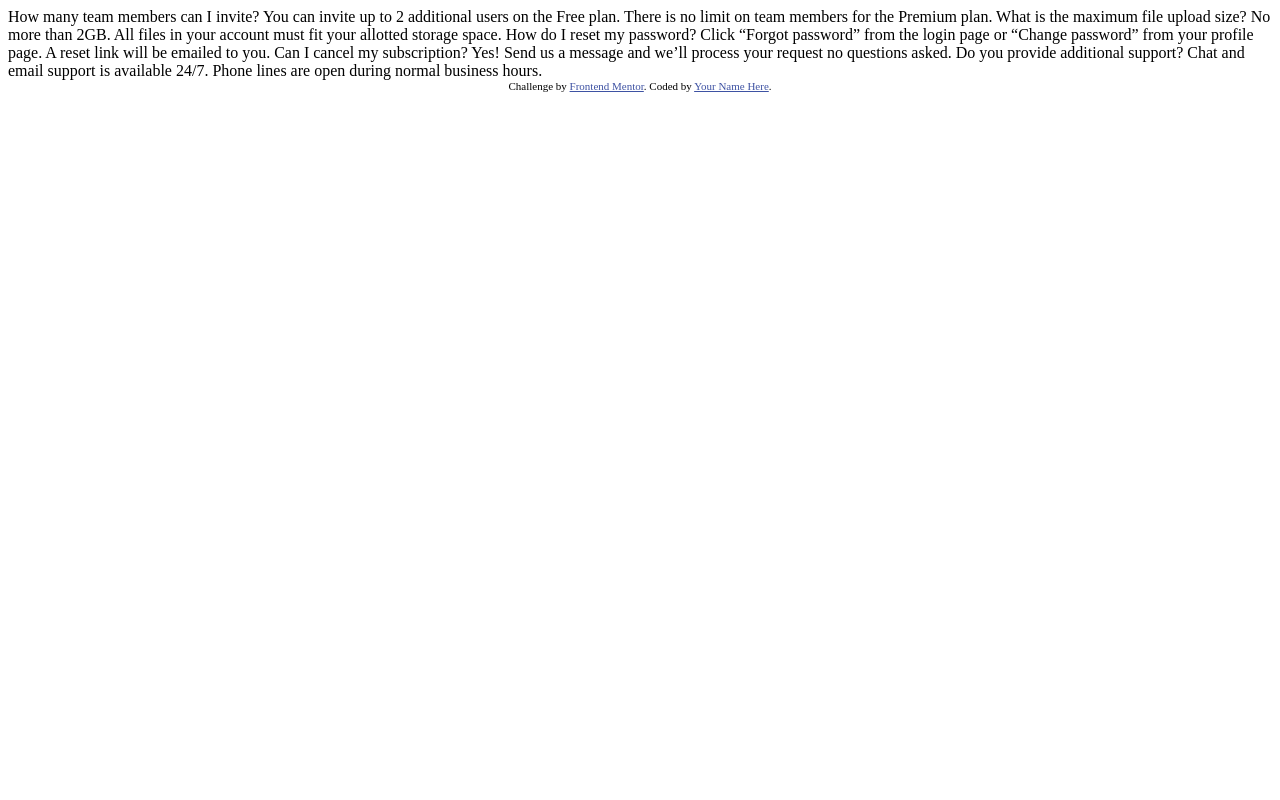
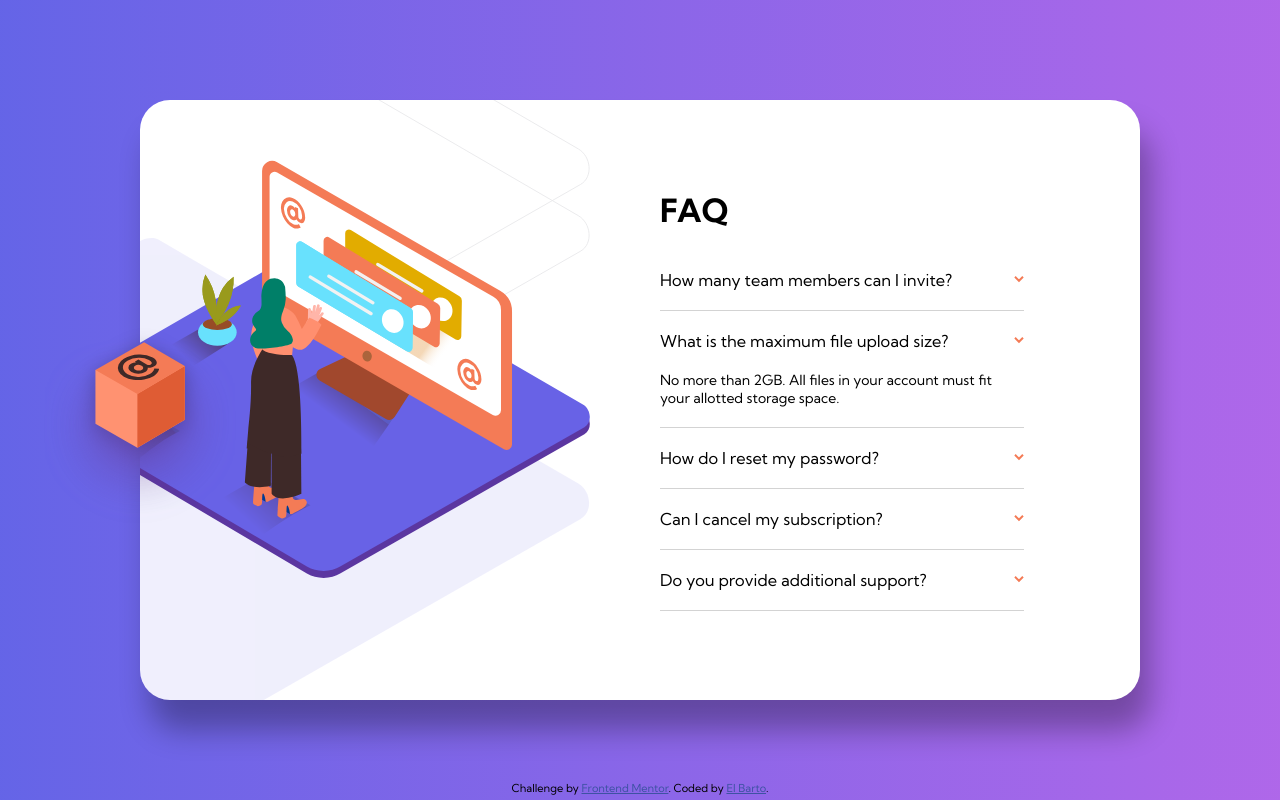
Before and after one commit to EmixamG/Accordion-FAQ, a plain HTML site: page index.html in a window 1280 px wide. Drawn offline with Linux system fonts and the light colour scheme.

Commit message:
Almost finished
Tackled the whole challenge. Last missing is the JS code to develop the answers when clicking on the questions

```diff
--- a/index.html
+++ b/index.html
@@ -1,40 +1,122 @@
 <!DOCTYPE html>
 <html lang="en">
+
 <head>
   <meta charset="UTF-8">
-  <meta name="viewport" content="width=device-width, initial-scale=1.0"> <!-- displays site properly based on user's device -->
+  <meta name="viewport" content="width=device-width, initial-scale=1.0">
+  <!-- displays site properly based on user's device -->
 
   <link rel="icon" type="image/png" sizes="32x32" href="./images/favicon-32x32.png">
+  <link rel="stylesheet" href="style.css">
+  <link href="https://fonts.googleapis.com/css2?family=Kumbh+Sans:wght@400;700&display=swap" rel="stylesheet">
+  <script src="script.js" type="text/javascript"></script>
 
   <title>Frontend Mentor | FAQ Accordion Card</title>
 
   <!-- Feel free to remove these styles or customise in your own stylesheet 👍 -->
   <style>
-    .attribution { font-size: 11px; text-align: center; }
-    .attribution a { color: hsl(228, 45%, 44%); }
+    .attribution {
+      font-size: 11px;
+      text-align: center;
+
+    }
+
+    .attribution a {
+      color: hsl(228, 45%, 44%);
+    }
   </style>
 </head>
+
 <body>
-  How many team members can I invite?
-  You can invite up to 2 additional users on the Free plan. There is no limit on
-  team members for the Premium plan.
+  <div class="container">
+    <img src="/images/illustration-box-desktop.svg" class="card-box" alt="">
+    <img src="/images/illustration-woman-online-mobile.svg" class="illustration-mobile" alt="">
+    <img src="/images/bg-pattern-mobile.svg" class="bg-pattern-mobile" alt="">
+    <div class="container-faq">
+      <div class="images">
+        <img src="/images/bg-pattern-desktop.svg" alt="" class="bg-pattern">
+        <img src="/images/illustration-woman-online-desktop.svg" class="illustration">
+      </div>
+      <div class="faq">
+        <h2>FAQ</h2>
+        <div class="quest">
+          <div class="question">
+            <h3> How many team members can I invite?</h3>
+            <img src="/images/icon-arrow-down.svg" alt="" class="arrow-down">
+          </div>
+          <div class="ans">
+            <p> You can invite up to 2 additional users on the Free plan. There is no limit on
+              team members for the Premium plan.</p>
+          </div>
+        </div>
+        <div class="quest">
+          <div class="question">
+            <h3>What is the maximum file upload size?</h3>
+            <img src="/images/icon-arrow-down.svg" alt="" class="arrow-down">
+          </div>
+          <div class="ans-active">
+            <p>No more than 2GB. All files in your account must fit your allotted storage space.</p>
+          </div>
+        </div>
+        <div class="quest">
+          <div class="question">
+            <h3>How do I reset my password?</h3>
+            <img src="/images/icon-arrow-down.svg" alt="" class="arrow-down">
+          </div>
+          <div class="ans">
+            <p>Click “Forgot password” from the login page or “Change password” from your profile page. A reset link
+              will be emailed to you..</p>
+          </div>
+        </div>
+        <div class="quest">
+          <div class="question">
+            <h3>Can I cancel my subscription?</h3>
+            <img src="/images/icon-arrow-down.svg" alt="" class="arrow-down">
+          </div>
+          <div class="ans">
+            <p>Yes! Send us a message and we’ll process your request no questions asked.</p>
+          </div>
+        </div>
+        <div class="quest">
+          <div class="question">
+            <h3>Do you provide additional support?</h3>
+            <img src="/images/icon-arrow-down.svg" alt="" class="arrow-down">
+          </div>
+          <div class="ans">
+            <p>Chat and email support is available 24/7. Phone lines are open during normal business hours.</p>
+          </div>
+        </div>
+      </div>
+    </div>
+  </div>
 
-  What is the maximum file upload size?
-  No more than 2GB. All files in your account must fit your allotted storage space.
 
-  How do I reset my password?
-  Click “Forgot password” from the login page or “Change password” from your profile page.
-  A reset link will be emailed to you.
 
-  Can I cancel my subscription?
-  Yes! Send us a message and we’ll process your request no questions asked.
 
-  Do you provide additional support?
-  Chat and email support is available 24/7. Phone lines are open during normal business hours.
+
+
+
+
+
+
+
+
+
+
+
 
   <div class="attribution">
     Challenge by <a href="https://www.frontendmentor.io?ref=challenge" target="_blank">Frontend Mentor</a>.
-    Coded by <a href="#">Your Name Here</a>.
+    Coded by <a href="#">El Barto</a>.
   </div>
+
+
+  <script>
+
+
+
+  </script>
+
 </body>
+
 </html>
--- /dev/null
+++ b/script.js
@@ -0,0 +1,8 @@
+let answer = document.querySelector('.ans');
+
+
+document.querySelector('.question').addEventListener("click", presentation)
+
+function presentation() {
+    answer.classList.toggle('.ans-active')
+}
--- /dev/null
+++ b/style.css
@@ -0,0 +1,212 @@
+*, ::before, ::after {
+    margin: 0;
+    padding: 0;
+    box-sizing: border-box;
+}
+
+
+body {
+    height: 100vh;
+    background-image: linear-gradient(270deg, hsl(273, 75%, 66%), hsl(240, 73%, 65%));
+    font-family: 'kumbh sans', sans-serif;
+
+}
+
+.attribution {
+    position: absolute;
+    bottom: 5px;
+    left: 50%;
+    transform: translateX(-50%);
+}
+
+
+.container {
+
+    width: 90%;
+    max-width: 1000px;
+    height: 600px;
+    position: absolute;
+    top: 50%;
+    left: 50%;
+    transform: translate(-50%, -50%);
+}
+
+.container-faq {
+
+    width: 100%;
+    height: 600px;
+    position: absolute;
+    top: 50%;
+    left: 50%;
+    transform: translate(-50%, -50%);
+    background-color: #fff;
+    border-radius: 30px;
+    box-shadow: 10px 30px 30px rgba(0,0,0,0.3);
+    display: grid;
+    grid-template-columns: repeat(2, 1fr);
+    overflow: hidden;
+    padding: 20px;
+}
+
+
+
+
+.images {
+    grid-column: 1/2;
+
+}
+
+.illustration {
+    position: absolute;
+    left: -10%;
+    top: 10%;
+    width: 55%;
+}
+
+.faq {
+    grid-column: 2;
+    display: flex;
+    flex-direction: column;
+    justify-content: center;
+    width: 80%;
+    padding-left: 20px;
+}
+
+.quest {
+    border-bottom: solid 1px lightgray;
+    font-size: 14px;
+
+}
+
+h2 {
+    font-size: 2em;
+    margin-bottom: 20px;
+}
+
+
+h3 {
+    display: inline;
+    margin : 20px 0;
+    font-weight: 400;
+}
+
+
+.bg-pattern {
+    position: absolute;
+    top: 55px;
+    transform: translate(-50%, -30%);
+    z-index: -1;
+    width: 86%;
+}
+
+
+.question {
+    display: flex;
+    justify-content: space-between;
+    align-items: center;
+}
+
+.question:hover {
+    color: hsl(14, 88%, 65%);
+    cursor: pointer;
+}
+
+.question-active {
+    font-weight: 700;
+}
+
+.arrow-down {
+    height: 100%;
+    margin-left: 20px;
+    transition: rotate 0.2s;
+}
+
+.arrow-down-active {
+    rotate: 180°;
+}
+
+
+
+.ans {
+    height: 0;
+    overflow: hidden;
+    transition: all 0.2s;
+}
+
+.ans-active {
+    height: fit-content;
+    padding-bottom: 20px;
+}
+
+.card-box {
+    position: absolute;
+    z-index: 2;
+    top: 40%;
+    left: 0%;
+    transform: translate(-50%);
+    filter: drop-shadow(0 5px 10px rgba(0,0,0,0.3));
+}
+
+.illustration-mobile {
+    display: none;
+}
+
+.bg-pattern-mobile {
+    display: none;
+}
+
+
+@media screen and (max-width: 768px) {
+    .images {
+        display: none;
+    }
+
+    .container-faq {
+        top: 55%;
+    }
+
+    .faq {
+        grid-column: 1/3;
+        width: 100%;
+        justify-content: start;
+        margin-top: 90px;
+        padding: 8px;
+    }
+
+    .card-box {
+        display: none;
+    }
+
+    h2 {
+        text-align: center;
+    }
+
+    .illustration-mobile {
+        display: block;
+        position: absolute;
+        z-index: 3;
+        transform: translate(-50%, -45%);
+        width: 250px;
+        left: 50%;
+    }
+
+    .quest {
+        font-size: 12px;
+    }
+
+    .bg-pattern-mobile {
+        display: block;
+        position: absolute;
+        z-index: 2;
+        transform: translate(-50%, 30%);
+        width: 250px;
+        left: 50%;
+    }
+
+
+
+
+
+
+
+}
```
